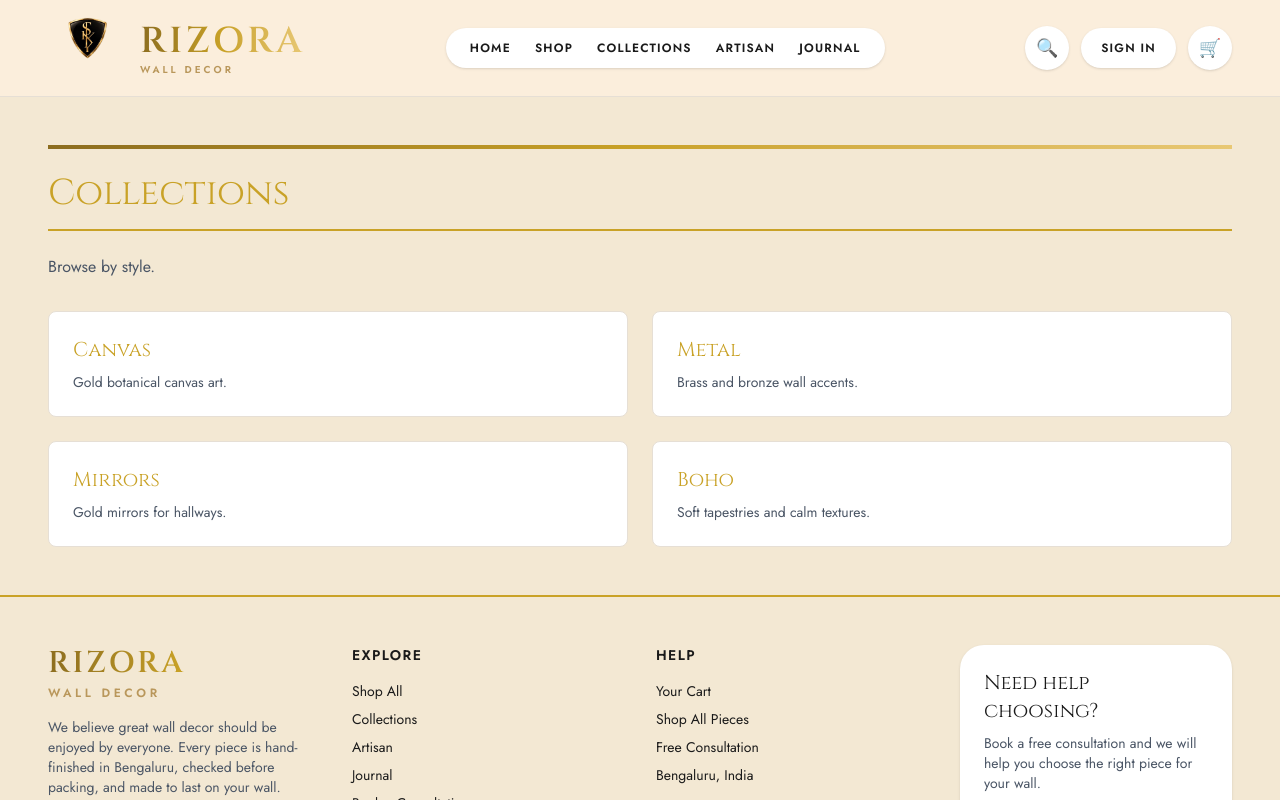
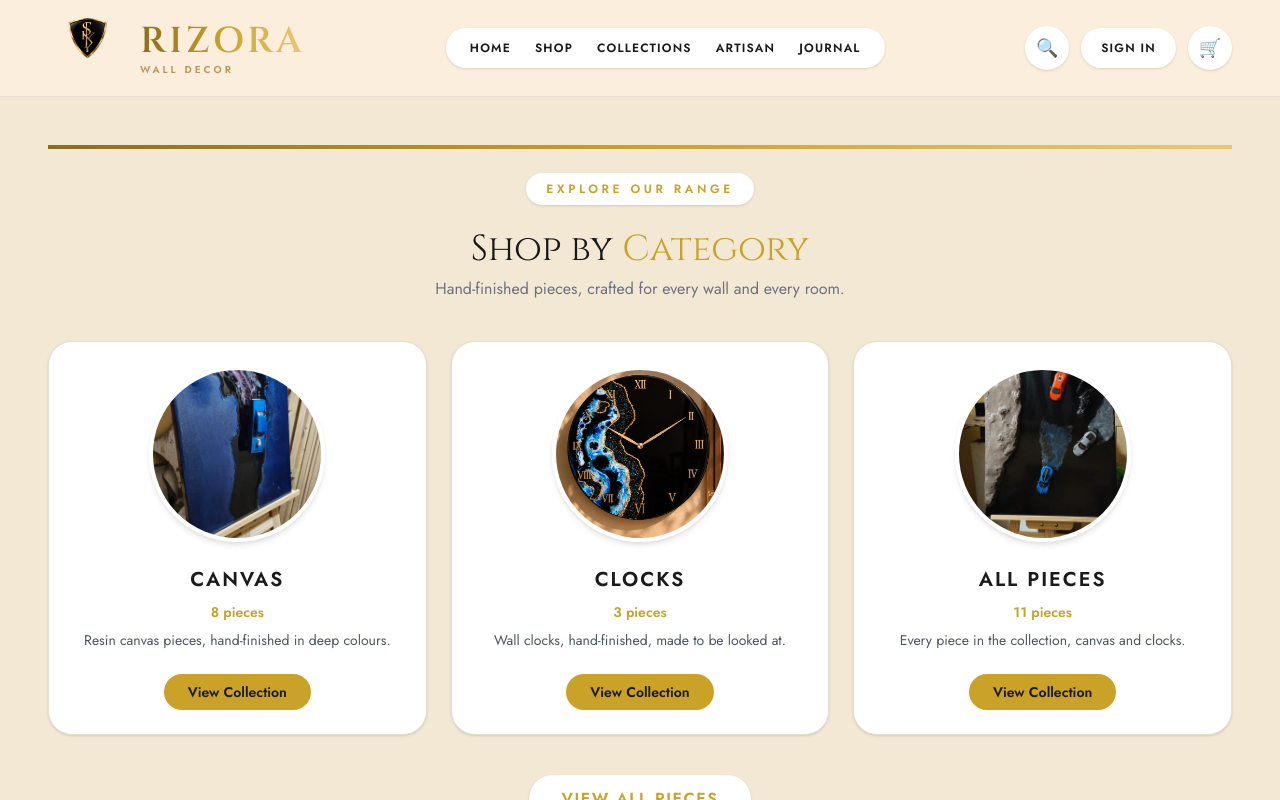
Before and after one commit to mohammedifteqhar/rizora-store, a Next.js app: page /collections in a window 1280 px wide. Shown: the top 800 px of the page. Built offline with nearby package versions, Linux system fonts and the light colour scheme.

Commit message:
feat: redesign collections page with real categories

```diff
--- a/app/collections/page.tsx
+++ b/app/collections/page.tsx
@@ -1,25 +1,52 @@
 import Link from "next/link";
-
-const collections = [
-  { name: "Canvas", description: "Gold botanical canvas art.", href: "/shop" },
-  { name: "Metal", description: "Brass and bronze wall accents.", href: "/shop" },
-  { name: "Mirrors", description: "Gold mirrors for hallways.", href: "/shop" },
-  { name: "Boho", description: "Soft tapestries and calm textures.", href: "/shop" },
-];
+import { products } from "@/lib/products";
 
 export default function CollectionsPage() {
+  const canvas = products.filter((p) => p.category === "Canvas");
+  const clocks = products.filter((p) => p.category === "Clocks");
+
+  const collections = [
+    {
+      name: "Canvas",
+      count: canvas.length,
+      image: "/products/sapphire-drift-resin-canvas.jpg",
+      text: "Resin canvas pieces, hand-finished in deep colours.",
+    },
+    {
+      name: "Clocks",
+      count: clocks.length,
+      image: "/products/midnight-river-clock.jpg",
+      text: "Wall clocks, hand-finished, made to be looked at.",
+    },
+    {
+      name: "All Pieces",
+      count: products.length,
+      image: "/products/triple-rush-resin-canvas.jpg",
+      text: "Every piece in the collection, canvas and clocks.",
+    },
+  ];
+
   return (
-    <main className="w-full px-6 py-12 lg:px-12">
+    <main className="w-full overflow-x-hidden bg-cream px-4 py-12 text-charcoal sm:px-6 lg:px-12">
       <div className="h-1 w-full bg-gradient-to-r from-[#8C6D1F] via-[#C9A227] to-[#E8C874]" />
-      <h1 className="mt-6 border-b-2 border-gold pb-4 font-serif text-4xl text-gold">Collections</h1>
-      <p className="mt-6 text-gray-600">Browse by style.</p>
-      <div className="mt-8 grid grid-cols-1 gap-6 md:grid-cols-2">
+      <div className="mt-6 flex justify-center">
+        <p className="rounded-full bg-white px-5 py-2 text-xs font-semibold tracking-[0.3em] text-gold shadow-sm">EXPLORE OUR RANGE</p>
+      </div>
+      <h1 className="mt-6 text-center font-serif text-4xl">Shop by <span className="text-gold">Category</span></h1>
+      <p className="mt-2 text-center text-gray-500">Hand-finished pieces, crafted for every wall and every room.</p>
+      <div className="mt-10 grid grid-cols-1 gap-6 sm:grid-cols-3">
         {collections.map((collection) => (
-          <Link key={collection.name} href={collection.href} className="rounded-lg border border-[#E6DFD5] bg-white p-6 transition-all duration-300 hover:-translate-y-1 hover:border-gold hover:shadow-lg hover:shadow-gold/20">
-            <h3 className="font-serif text-xl text-gold">{collection.name}</h3>
-            <p className="mt-2 text-sm text-gray-600">{collection.description}</p>
+          <Link key={collection.name} href="/shop" className="group flex flex-col items-center rounded-3xl border border-[#E6DFD5] bg-white p-6 text-center shadow-sm transition-all duration-300 hover:-translate-y-1 hover:border-gold hover:shadow-lg hover:shadow-gold/20">
+            <img src={collection.image} alt={collection.name} className="h-36 w-36 rounded-full border-4 border-white object-cover shadow-md transition-transform duration-300 group-hover:scale-105 sm:h-44 sm:w-44" />
+            <h2 className="mt-6 text-xl font-bold uppercase tracking-widest">{collection.name}</h2>
+            <p className="mt-2 text-sm font-semibold text-gold">{collection.count} pieces</p>
+            <p className="mt-2 text-sm text-gray-600">{collection.text}</p>
+            <span className="mt-6 rounded-full bg-gold px-6 py-2 text-sm font-semibold text-charcoal">View Collection</span>
           </Link>
         ))}
+      </div>
+      <div className="mt-10 flex justify-center">
+        <Link href="/shop" className="rounded-full bg-white px-8 py-3 font-semibold tracking-widest text-gold shadow-sm">VIEW ALL PIECES</Link>
       </div>
     </main>
   );
```
